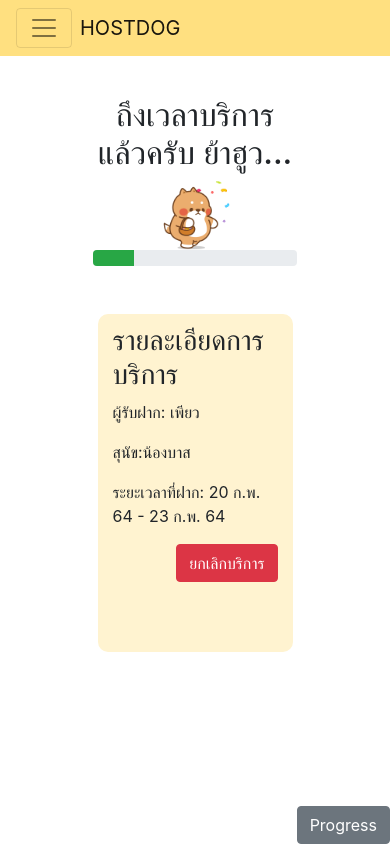
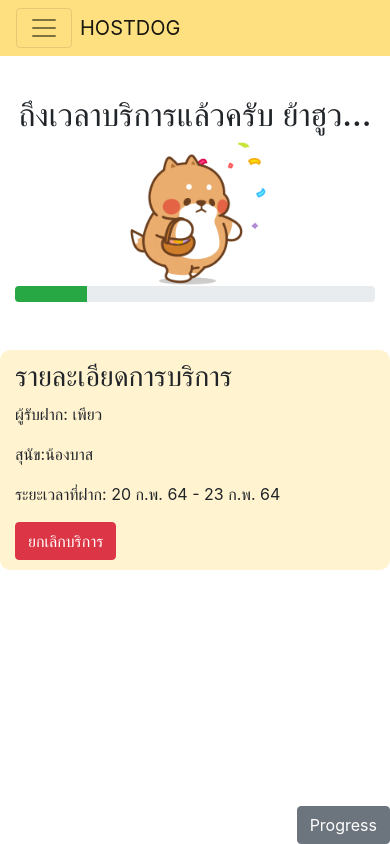
Before and after one commit to Hostdogs/Hostdog-Frontend, a React (Create React App) app in the folder frontend/: page / in a window 390 px wide. Built offline with nearby package versions, Linux system fonts and the light colour scheme.

Commit message:
more responsive มั้ง

```diff
--- a/frontend/src/components/ProgressPage/ProgressBar.js
+++ b/frontend/src/components/ProgressPage/ProgressBar.js
@@ -1,7 +1,7 @@
 import { Container, Label, Row, Col, Progress, Button } from "reactstrap";
 import "./ProgressPage.css";
-import React, { useState,useEffect } from "react";
-import ServiceDetail from './ServiceDetail'
+import React, { useState, useEffect } from "react";
+import ServiceDetail from "./ServiceDetail";
 const progressLabel = [
   "ถึงเวลาบริการแล้วครับ ย้าฮูว...",
   "ผู้รับฝากกำลังรอรับสุนัขของคุณครับ",
@@ -11,41 +11,47 @@ const progressLabel = [
   "คุณได้ยกเลิกบริการแล้วครับ",
   "",
 ];
-const color = [ "warning", "info", "","success" ,"danger"];
-const gif=['/congrat.gif','/waiting.gif','/onhost.gif','./wavecall.gif','/bye.gif','/sad.gif']
-export default function ProgressBar({onCancel}) {
+const color = ["warning", "info", "", "success", "danger"];
+const gif = [
+  "/congrat.gif",
+  "/waiting.gif",
+  "/onhost.gif",
+  "./wavecall.gif",
+  "/bye.gif",
+  "/sad.gif",
+];
+export default function ProgressBar({ onCancel }) {
   const [progressValue, setProgressValue] = useState(0);
 
   const [colorIndex, setColorIndex] = useState(3);
 
   const [labelIndex, setLabelIndex] = useState(0);
 
-  const [gifIndex,setGifIndex]=useState(0);
+  const [gifIndex, setGifIndex] = useState(0);
 
   const handleProgress = () => {
-    console.log(colorIndex );
+    console.log(colorIndex);
     if (progressValue >= 100) {
       setLabelIndex(0);
       setProgressValue(20);
       setColorIndex(3);
       setGifIndex(0);
-
     } else {
       setLabelIndex(labelIndex + 1);
       setColorIndex(3);
       setProgressValue(progressValue + 20);
-      setGifIndex(gifIndex+1);
+      setGifIndex(gifIndex + 1);
     }
   };
-  const handleCancel=()=>{
+  const handleCancel = () => {
     setProgressValue(100);
     setColorIndex(4);
     setLabelIndex(5);
     setGifIndex(5);
-  }
+  };
   useEffect(() => {
     setProgressValue(progressValue + 20);
-  },[]);
+  }, []);
 
   return (
     <div>
@@ -54,19 +60,23 @@ export default function ProgressBar({onCancel}) {
       <br />
       <br />
       <Container className="progressbar-container">
-      <h2>{progressLabel[labelIndex]}</h2>
-          <Container>
-          <img src={process.env.PUBLIC_URL + gif[gifIndex]}  width="40%" height="40%" />
+        <h2>{progressLabel[labelIndex]}</h2>
+        <img
+          src={process.env.PUBLIC_URL + gif[gifIndex]}
+          width="40%"
+          height="40%"
+        />
 
+        <Progress color={color[colorIndex]} value={progressValue} />
       </Container>
 
-        <Progress color={color[colorIndex]} value={progressValue} />
-
-
-      </Container>
-
-    <ServiceDetail onCancel={handleCancel}/>
-    <Button onClick={handleProgress} style={{ position: "fixed", bottom: 0, right: 0 }} >Progress</Button>
+      <ServiceDetail onCancel={handleCancel} />
+      <Button
+        onClick={handleProgress}
+        style={{ position: "fixed", bottom: 0, right: 0 }}
+      >
+        Progress
+      </Button>
     </div>
   );
 }
--- a/frontend/src/components/ProgressPage/ProgressPage.css
+++ b/frontend/src/components/ProgressPage/ProgressPage.css
@@ -1,5 +1,24 @@
 
 .progressbar-container{
- max-width: 60vw;
- text-align: center;
-}
+    max-width: 60vw;
+    text-align: center;
+   }
+   .detail-container{
+    max-width: 4git 0vw;
+
+     background:#fff3d0;
+     border-radius:10px;
+     padding-top:10px;
+     padding-bottom:10px;
+   }
+@media screen and (max-width: 600px) {
+    .progressbar-container{
+        max-width: 100vw;
+        text-align: center;
+       }
+    .detail-container{
+        max-width: 100vw;
+
+    }
+
+  }
--- a/frontend/src/components/ProgressPage/ServiceDetail.js
+++ b/frontend/src/components/ProgressPage/ServiceDetail.js
@@ -1,29 +1,28 @@
-
-import {
-    Container,
-    Label,
-    Button,
-
-  } from "reactstrap";
+import { Container, Label, Button } from "reactstrap";
 import React, { useState } from "react";
 import { format } from "date-fns";
-export default function ServiceDetail({onCancel}) {
-    const [detail,setDetail]=useState({
-        host:"เพียว",
-        dog:"น้องบาส",
-        duration:"20 ก.พ. 64 - 23 ก.พ. 64"
-
+import "./ProgressPage.css";
+export default function ServiceDetail({ onCancel }) {
+  const [detail, setDetail] = useState({
+    host: "เพียว",
+    dog: "น้องบาส",
+    duration: "20 ก.พ. 64 - 23 ก.พ. 64",
   });
   return (
     <div>
-            <br/><br/>
-   <Container style={{maxWidth: "50vw",height:"40vh", backgroundColor:"#fff3d0",borderRadius:"10px",paddingTop:"10px"}}>
+      <br />
+      <br />
+      <Container className="detail-container">
         <h3> รายละเอียดการบริการ</h3>
         <p>ผู้รับฝาก: {detail.host}</p>
         <p>สุนัข:{detail.dog}</p>
         <p>ระยะเวลาที่ฝาก: {detail.duration} </p>
-                <Button onClick={onCancel} style={{float:"right"}} color="danger">ยกเลิกบริการ</Button>
+
+        <Button onClick={onCancel} color="danger">
+          ยกเลิกบริการ
+        </Button>
+
       </Container>
     </div>
-    )
+  );
 }
```
Lines whose indentation alone changed are shown as unchanged.
